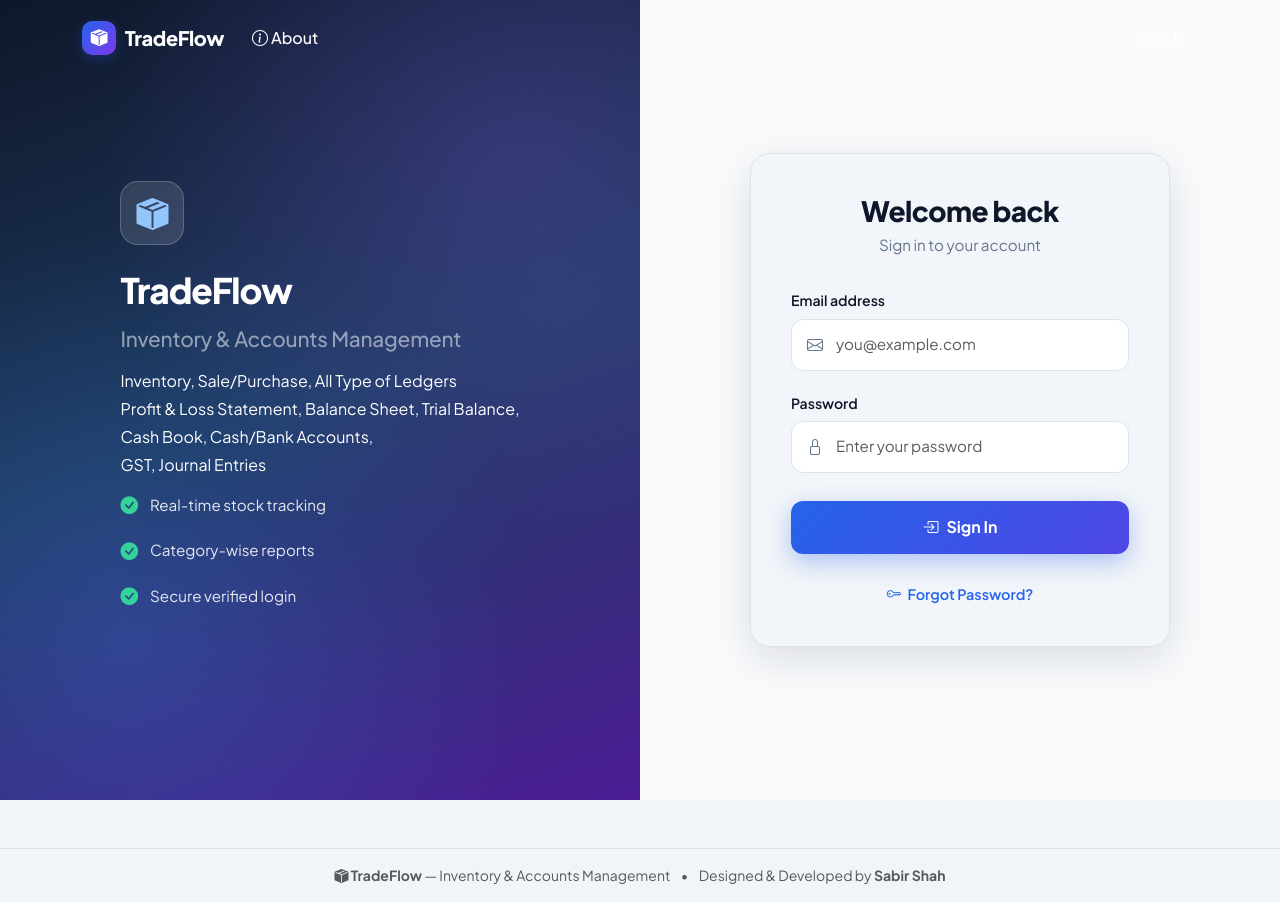
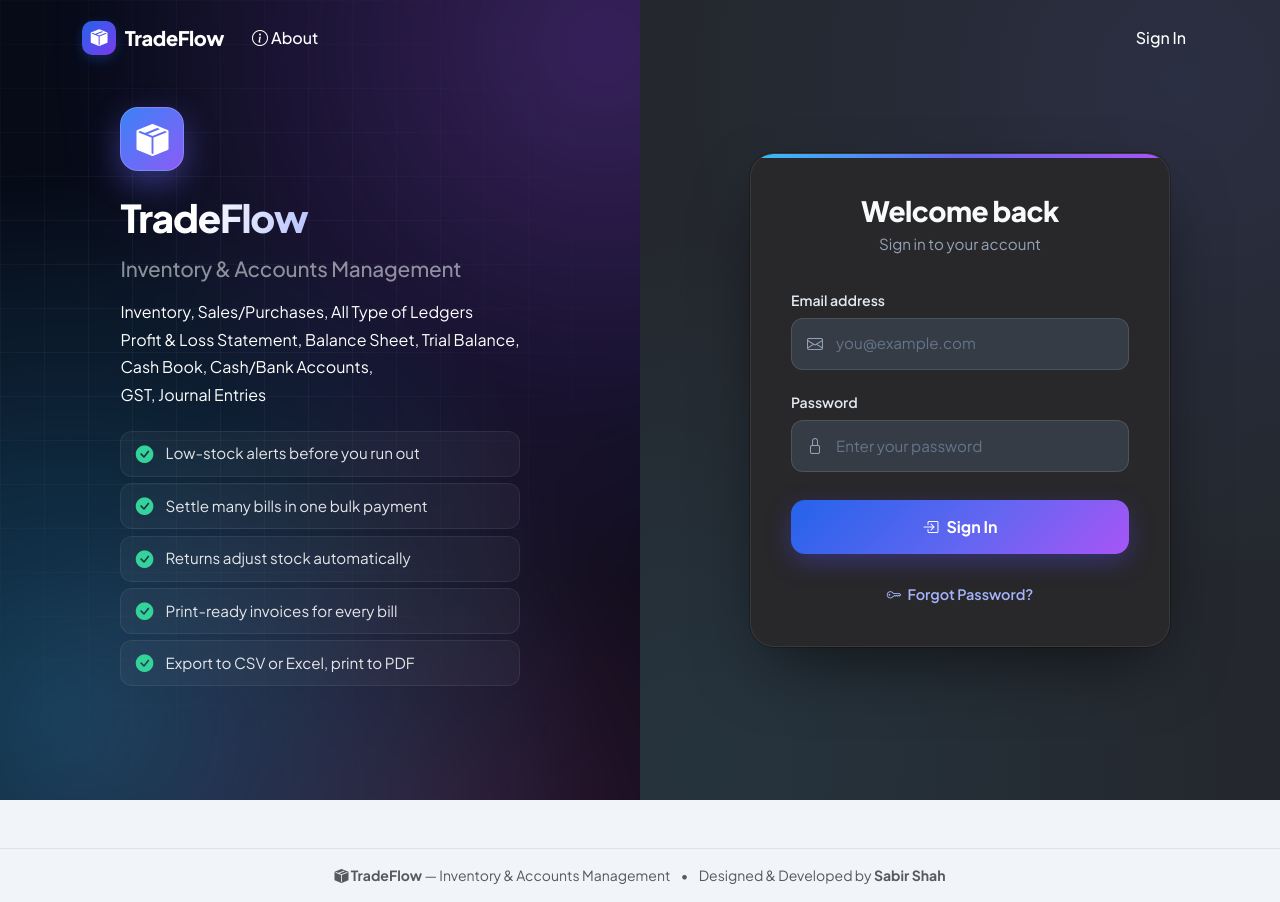
Before and after one commit to sabir1080/SalPurFlask1080, a Flask app: page /signin in a window 1280 px wide. Run offline with Flask 3, Linux system fonts and the light colour scheme; parts of the project's set-up code (start-up, migrations or seed data) failed here and were passed over; some libraries are stand-ins or nearby versions.

Commit message:
style(auth): dark sign-in page and feature-led benefit list
Rework the sign-in visuals: near-black brand panel with drifting
aurora glows over a faded grid, gradient wordmark, glass benefit
rows, and a dark card on a dark gray form panel. Inputs, labels and
links follow the card to dark, including a -webkit-autofill override
so Chrome does not paint saved credentials on a yellow field.

Benefit bullets now name things the headings above them do not:
low-stock alerts, bulk payments, auto stock correction on returns,
printable invoices, and CSV/Excel export. PDF is described as
printing, which is what the app actually does.

Co-Authored-By: Claude Opus 4.8 <noreply@anthropic.com>

```diff
--- a/static/css/style.css
+++ b/static/css/style.css
@@ -1031,7 +1031,7 @@ body {
 
 .auth-brand-panel {
     position: relative;
-    background: linear-gradient(160deg, #0f172a 0%, #1e3a5f 50%, #4c1d95 100%);
+    background: #070b18;
     color: #fff;
     display: flex;
     align-items: center;
@@ -1040,6 +1040,20 @@ body {
     overflow: hidden;
 }
 
+/* faint grid, sits under the glow */
+.auth-brand-panel::before {
+    content: "";
+    position: absolute;
+    inset: 0;
+    background-image:
+        linear-gradient(rgba(255, 255, 255, 0.04) 1px, transparent 1px),
+        linear-gradient(90deg, rgba(255, 255, 255, 0.04) 1px, transparent 1px);
+    background-size: 44px 44px;
+    mask-image: radial-gradient(ellipse at 30% 40%, #000 20%, transparent 75%);
+    -webkit-mask-image: radial-gradient(ellipse at 30% 40%, #000 20%, transparent 75%);
+    pointer-events: none;
+}
+
 .auth-brand-content {
     position: relative;
     z-index: 2;
@@ -1049,22 +1063,27 @@ body {
 .auth-logo {
     width: 64px;
     height: 64px;
-    background: rgba(255, 255, 255, 0.12);
-    border: 1px solid rgba(255, 255, 255, 0.2);
+    background: linear-gradient(135deg, #3b82f6, #8b5cf6);
+    border: 1px solid rgba(255, 255, 255, 0.18);
     border-radius: 18px;
     display: flex;
     align-items: center;
     justify-content: center;
     font-size: 2rem;
-    color: #93c5fd;
+    color: #fff;
     margin-bottom: 1.5rem;
+    box-shadow: 0 12px 32px rgba(99, 102, 241, 0.45);
 }
 
 .auth-brand-content h1 {
-    font-size: 2.2rem;
+    font-size: 2.4rem;
     font-weight: 800;
     letter-spacing: -0.03em;
     margin-bottom: 0.75rem;
+    background: linear-gradient(100deg, #fff 20%, #a5b4fc 55%, #f0abfc 90%);
+    -webkit-background-clip: text;
+    background-clip: text;
+    color: transparent;
 }
 
 .auth-tagline {
@@ -1077,16 +1096,27 @@ body {
 .auth-benefits {
     list-style: none;
     padding: 0;
-    margin: 0;
+    margin: 1.5rem 0 0;
 }
 
 .auth-benefits li {
     display: flex;
     align-items: center;
     gap: 0.75rem;
-    padding: 0.6rem 0;
+    padding: 0.55rem 0.9rem;
+    margin-bottom: 0.4rem;
     font-size: 0.95rem;
     color: rgba(255, 255, 255, 0.88);
+    background: rgba(255, 255, 255, 0.04);
+    border: 1px solid rgba(255, 255, 255, 0.07);
+    border-radius: 12px;
+    transition: background 0.2s, border-color 0.2s, transform 0.2s;
+}
+
+.auth-benefits li:hover {
+    background: rgba(255, 255, 255, 0.08);
+    border-color: rgba(165, 180, 252, 0.35);
+    transform: translateX(4px);
 }
 
 .auth-benefits i {
@@ -1094,31 +1124,66 @@ body {
     font-size: 1.1rem;
 }
 
+/* two slow-drifting colour blobs */
 .auth-brand-pattern {
     position: absolute;
-    inset: 0;
+    inset: -20%;
     background-image:
-        radial-gradient(circle at 20% 80%, rgba(59, 130, 246, 0.25) 0%, transparent 50%),
-        radial-gradient(circle at 80% 20%, rgba(139, 92, 246, 0.25) 0%, transparent 50%);
+        radial-gradient(circle at 22% 78%, rgba(56, 189, 248, 0.30) 0%, transparent 45%),
+        radial-gradient(circle at 78% 22%, rgba(168, 85, 247, 0.30) 0%, transparent 45%),
+        radial-gradient(circle at 60% 90%, rgba(236, 72, 153, 0.18) 0%, transparent 40%);
+    filter: blur(20px);
+    animation: authAurora 18s ease-in-out infinite alternate;
     pointer-events: none;
 }
 
+@keyframes authAurora {
+    0%   { transform: translate3d(0, 0, 0) scale(1); }
+    50%  { transform: translate3d(2%, -2%, 0) scale(1.08); }
+    100% { transform: translate3d(-2%, 2%, 0) scale(1.03); }
+}
+
+@media (prefers-reduced-motion: reduce) {
+    .auth-brand-pattern {
+        animation: none;
+    }
+}
+
 .auth-form-panel {
+    position: relative;
     display: flex;
     align-items: center;
     justify-content: center;
     padding: 2rem;
-    background: #f8fafc;
+    background:
+        radial-gradient(circle at 85% 10%, rgba(99, 102, 241, 0.10) 0%, transparent 55%),
+        radial-gradient(circle at 10% 95%, rgba(56, 189, 248, 0.08) 0%, transparent 55%),
+        #24282e;
 }
 
 .auth-card {
+    position: relative;
     width: 100%;
     max-width: 420px;
-    background: var(--surface);
-    border: 1px solid var(--border);
-    border-radius: 20px;
+    background: #282729;
+    border: 1px solid rgba(255, 255, 255, 0.08);
+    border-radius: 24px;
     padding: 2.5rem;
-    box-shadow: var(--shadow-md);
+    overflow: hidden;
+    box-shadow:
+        0 28px 70px -20px rgba(0, 0, 0, 0.6),
+        0 0 0 1px rgba(0, 0, 0, 0.25);
+}
+
+/* accent bar across the top of the card */
+.auth-card::before {
+    content: "";
+    position: absolute;
+    top: 0;
+    left: 0;
+    right: 0;
+    height: 4px;
+    background: linear-gradient(90deg, #38bdf8, #6366f1, #a855f7);
 }
 
 .auth-card-header {
@@ -1131,10 +1196,11 @@ body {
     font-weight: 800;
     letter-spacing: -0.02em;
     margin-bottom: 0.35rem;
+    color: #f8fafc;
 }
 
 .auth-card-header p {
-    color: var(--text-muted);
+    color: #94a3b8;
     margin: 0;
     font-size: 0.95rem;
 }
@@ -1155,7 +1221,7 @@ body {
 .auth-form .form-label {
     font-weight: 600;
     font-size: 0.88rem;
-    color: var(--text-dark);
+    color: #e2e8f0;
     margin-bottom: 0.45rem;
 }
 
@@ -1168,44 +1234,80 @@ body {
     left: 1rem;
     top: 50%;
     transform: translateY(-50%);
-    color: var(--text-muted);
+    color: #94a3b8;
     font-size: 1rem;
     pointer-events: none;
+    z-index: 2;
 }
 
 .auth-input {
     padding: 0.85rem 1rem 0.85rem 2.75rem;
-    border: 1.5px solid var(--border);
+    background: #363c45;
+    border: 1.5px solid rgba(255, 255, 255, 0.12);
     border-radius: 12px;
+    color: #f1f5f9;
     font-size: 0.95rem;
-    transition: border-color 0.2s, box-shadow 0.2s;
+    transition: border-color 0.2s, box-shadow 0.2s, background 0.2s;
+}
+
+.auth-input::placeholder {
+    color: #64748b;
 }
 
 .auth-input:focus {
-    border-color: var(--primary);
-    box-shadow: 0 0 0 4px rgba(37, 99, 235, 0.12);
+    background: #363c45;
+    border-color: #6366f1;
+    color: #f1f5f9;
+    box-shadow: 0 0 0 4px rgba(99, 102, 241, 0.18);
+}
+
+/* Chrome/Edge autofill would otherwise paint the field pale yellow */
+.auth-input:-webkit-autofill,
+.auth-input:-webkit-autofill:hover,
+.auth-input:-webkit-autofill:focus {
+    -webkit-text-fill-color: #f1f5f9;
+    -webkit-box-shadow: 0 0 0 1000px #363c45 inset;
+    caret-color: #f1f5f9;
 }
 
 .btn-auth-submit {
+    position: relative;
+    overflow: hidden;
     display: inline-flex;
     align-items: center;
     justify-content: center;
     gap: 0.5rem;
-    background: linear-gradient(135deg, #2563eb, #4f46e5);
+    background: linear-gradient(135deg, #2563eb, #6366f1 55%, #a855f7);
     color: #fff;
     border: none;
-    padding: 0.9rem;
-    border-radius: 12px;
+    padding: 0.95rem;
+    border-radius: 14px;
     font-weight: 700;
     font-size: 1rem;
     margin-top: 0.5rem;
-    box-shadow: 0 8px 24px rgba(37, 99, 235, 0.35);
+    box-shadow: 0 8px 24px rgba(79, 70, 229, 0.38);
     transition: transform 0.2s, box-shadow 0.2s;
 }
 
+.btn-auth-submit::after {
+    content: "";
+    position: absolute;
+    top: 0;
+    bottom: 0;
+    left: -60%;
+    width: 40%;
+    background: linear-gradient(90deg, transparent, rgba(255, 255, 255, 0.35), transparent);
+    transform: skewX(-20deg);
+    transition: left 0.5s ease;
+}
+
+.btn-auth-submit:hover::after {
+    left: 120%;
+}
+
 .btn-auth-submit:hover {
-    transform: translateY(-1px);
-    box-shadow: 0 12px 28px rgba(37, 99, 235, 0.45);
+    transform: translateY(-2px);
+    box-shadow: 0 14px 32px rgba(79, 70, 229, 0.5);
     color: #fff;
 }
 
@@ -1218,25 +1320,25 @@ body {
     display: inline-flex;
     align-items: center;
     gap: 0.4rem;
-    color: var(--primary);
+    color: #a5b4fc;
     font-weight: 600;
     font-size: 0.9rem;
     text-decoration: none;
 }
 
 .auth-link:hover {
-    color: var(--primary-dark);
+    color: #c7d2fe;
 }
 
 .auth-switch {
     margin-top: 1rem;
     margin-bottom: 0;
-    color: var(--text-muted);
+    color: #94a3b8;
     font-size: 0.92rem;
 }
 
 .auth-switch a {
-    color: var(--primary);
+    color: #a5b4fc;
     font-weight: 700;
     text-decoration: none;
 }
--- a/templates/signin.html
+++ b/templates/signin.html
@@ -16,15 +16,17 @@
             </div>
             <h1>{{ app_name }}</h1>
             <p class="nh-title-sub">Inventory &amp; Accounts Management</p>
-            <p class="nh-detail">Inventory, Sale/Purchase, All Type of Ledgers</p>
+            <p class="nh-detail">Inventory, Sales/Purchases, All Type of Ledgers</p>
             <p class="nh-detail">Profit &amp; Loss Statement, Balance Sheet, Trial Balance,</p>
             <p class="nh-detail">Cash Book, Cash/Bank Accounts,</p>
             <p class="nh-detail">GST, Journal Entries</p>
 
             <ul class="auth-benefits">
-                <li><i class="bi bi-check-circle-fill"></i> Real-time stock tracking</li>
-                <li><i class="bi bi-check-circle-fill"></i> Category-wise reports</li>
-                <li><i class="bi bi-check-circle-fill"></i> Secure verified login</li>
+                <li><i class="bi bi-check-circle-fill"></i> Low-stock alerts before you run out</li>
+                <li><i class="bi bi-check-circle-fill"></i> Settle many bills in one bulk payment</li>
+                <li><i class="bi bi-check-circle-fill"></i> Returns adjust stock automatically</li>
+                <li><i class="bi bi-check-circle-fill"></i> Print-ready invoices for every bill</li>
+                <li><i class="bi bi-check-circle-fill"></i> Export to CSV or Excel, print to PDF</li>
             </ul>
         </div>
         <div class="auth-brand-pattern"></div>
```
